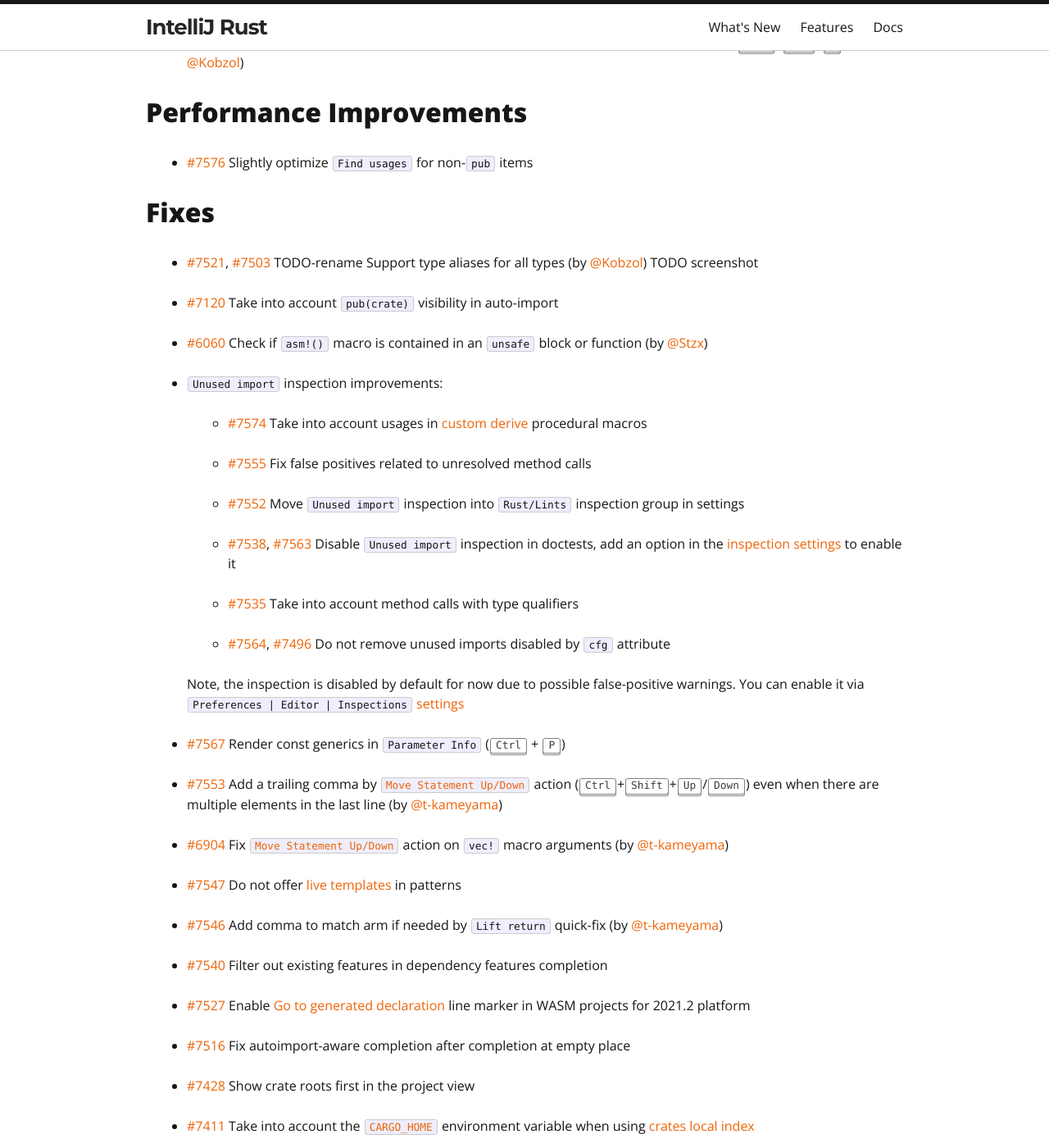
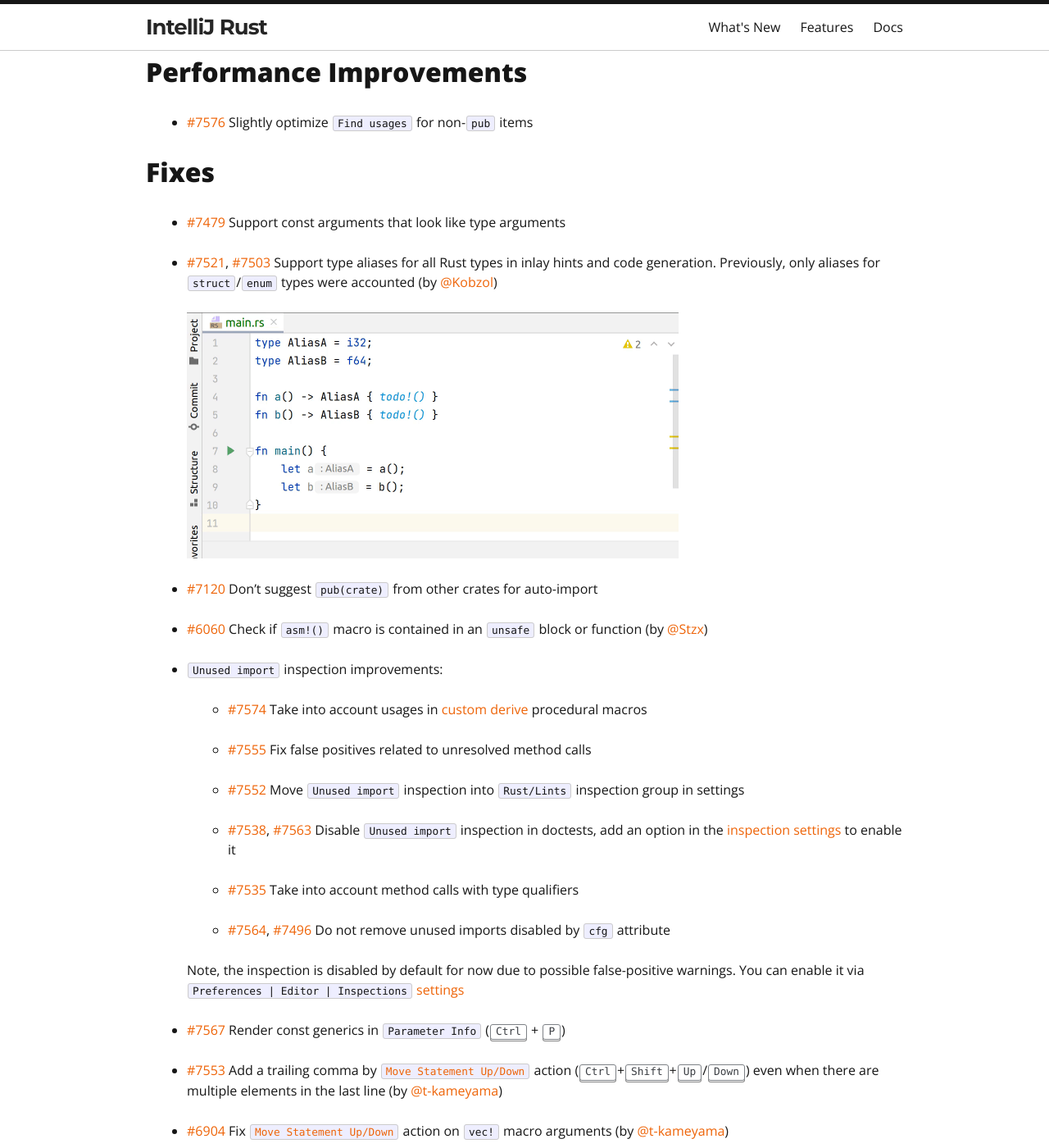
Before and after one commit to intellij-rust/intellij-rust.github.io, a Jekyll site: the page built from _posts/2021-08-02-changelog-152.markdown, in a window 1280 px wide and 1400 px high, scrolled down 4654 px. Shown: the whole window at 82% size. Built offline with Jekyll 4.4.1, drawn with Linux system fonts in a browser that asks for light colours; nearby versions of some CDN libraries; some web fonts are replaced; some of the changed text lies outside the part shown.

Commit message:
Add screenshot for type aliases, some fixes

```diff
--- a/_posts/2021-08-02-changelog-152.markdown
+++ b/_posts/2021-08-02-changelog-152.markdown
@@ -28,7 +28,7 @@
 
     {% include gif-img.html path="/assets/posts/changelog-152/replace-wildcards" w="600px" %}
 
-  * [#7559] `Simplify dependency specification` to ...TODO inline tables in `Cargo.toml` dependencies
+  * [#7559] `Simplify dependency specification` for dependencies in `Cargo.toml`
 
     {% include gif-img.html path="/assets/posts/changelog-152/simplify-dependency-specification" w="600px" %}
 
@@ -79,10 +77,14 @@
 
 ## Fixes
 
-* [#7521], [#7503] TODO-rename Support type aliases for all types (by [@Kobzol])
-  TODO screenshot
+* [#7479] Support const arguments that look like type arguments
 
-* [#7120] Take into account `pub(crate)` visibility in auto-import
+* [#7521], [#7503] Support type aliases for all Rust types in inlay hints and code generation.
+  Previously, only aliases for `struct`/`enum` types were accounted (by [@Kobzol])
+
+  <img src="/assets/posts/changelog-152/alias.png" alt="type aliases" width="600px"/>
+
+* [#7120] Don't suggest `pub(crate)` from other crates for auto-import
 
 * [#6060] Check if `asm!()` macro is contained in an `unsafe` block or function (by [@Stzx])
 
@@ -116,9 +118,9 @@
 
 * [#7546] Add comma to match arm if needed by `Lift return` quick-fix (by [@t-kameyama])
 
-* [#7540] Filter out existing features in dependency features completion
+* [#7540] Filter out existing features in dependency features completion in `Cargo.toml`
 
-* [#7527] Enable [Go to generated declaration] line marker in WASM projects for 2021.2 platform
+* [#7527] Enable [Go to generated declaration] line marker in WASM projects for 2021.2 IDEs
 
 * [#7516] Fix autoimport-aware completion after completion at empty place
 
```
Also changed, not shown: other parts of _posts/2021-08-02-changelog-152.markdown (+0 -2 lines), assets/posts/changelog-152/alias.png (added).
